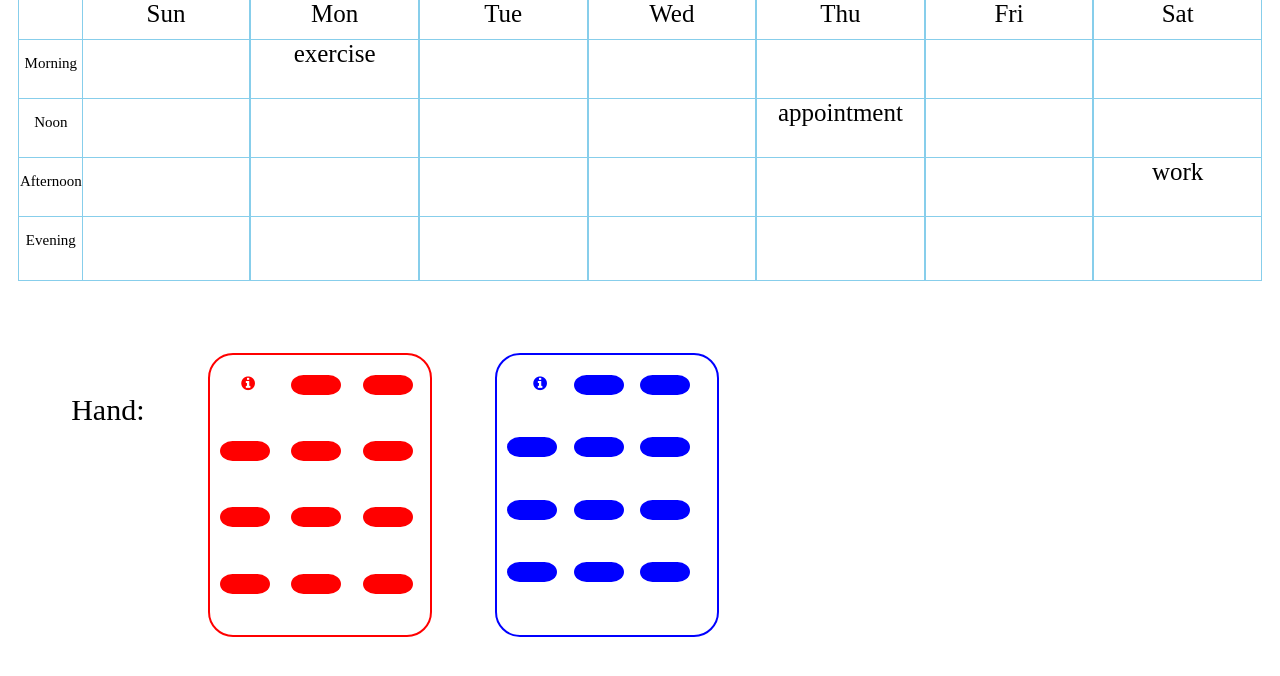
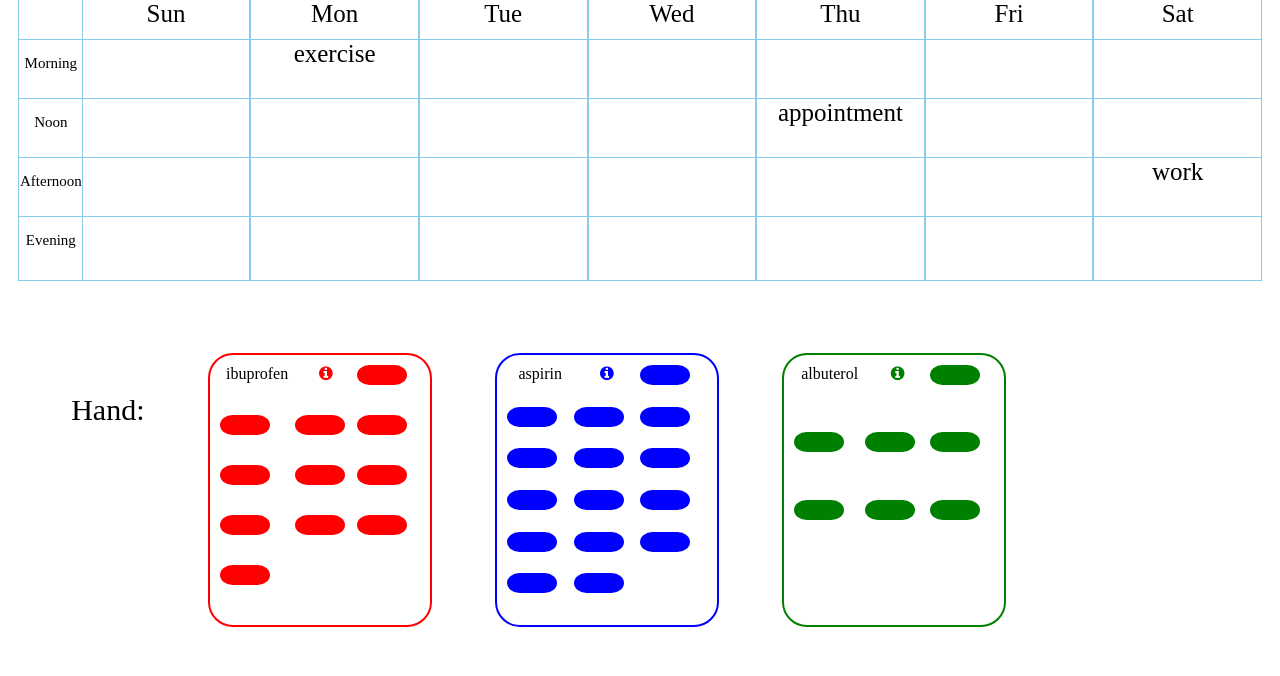
Before and after one commit to josephkim583/Medication_Sorting_Game, a Flask app: page / in a window 1280 px wide. Shown: the part 91-767 px from the top of the page. Run offline with Flask 2, Linux system fonts and the light colour scheme; some libraries are stand-ins or nearby versions.

Commit message:
Made UI works with upto 4 types of medications

```diff
--- a/application.py
+++ b/application.py
@@ -22,11 +22,18 @@
         print(request.get_json()["message"])
         return "OK", 200
 
+@app.route("/action")
+def action():
+    action = [{"name":"sayText", "args":["hello", "world"]}, {"name":"pointAt", "args":["wednesday morning", "red medicine"]}]
+    return jsonify(action)
+
 @app.route("/")
 def index():
-    events = [{"name": "exercise", "day": "Mon", "time":"M"}, {"name":"appointment", "day":"Thu", "time":"N"},
-                {"name":"work", "day":"Sat","time":"A"}]
-    return render_template("index.html", events=events)
+    events = [{"name": "exercise", "day": "mon", "time":"1"}, {"name":"appointment", "day":"thu", "time":"2"},
+                {"name":"work", "day":"sat","time":"3"}]
+    medications = [{"name":"ibuprofen", "color":"red", "number":"11"}, {"name":"aspirin", "color":"blue", "number":"15"},
+    {"name":"albuterol", "color":"green", "number":"7"}]
+    return render_template("index.html", events=events, medications=medications)
 
 if __name__ == "__main__":
     app.run(debug=True)
--- a/static/css/medication.css
+++ b/static/css/medication.css
@@ -1,8 +1,3 @@
-.everything{
-    display: grid;
-    grid-template-columns: 2fr 2fr;
-    grid-template-areas: "red blue";
-}
 #grid-container {
     display: grid;
     grid-template-columns: 0.5fr 2fr 2fr 2fr 2fr 2fr 2fr 2fr;
@@ -41,10 +36,18 @@
 }
 
 .container {
-    width: 100%;
-    height: 50px;
-    margin: auto;
+    float: left;
+    display: grid;
+    grid-template-columns: auto auto auto ;
+    grid-template-rows: auto auto auto auto;
+    width: 200px;
+    height: 250px;
+    text-align: center;
+    /* color: red; */
+    margin-right: 5%;
     padding: 10px;
+    padding-top: 10px;
+    border-radius: 25px;
 }
 
 .time{
@@ -53,69 +56,8 @@
     font-size: 10px;
 }
 
-.red {
-    width: 30%;
-    height: 100px;
-    float: left;
-    background: red;
-    margin-left: 20%;
-    font-size: 50px;
-    text-align: center;
-
-}
-.blue {
-    width: 30%;
-    height: 100px;
-    float: left;
-    background: blue;
-    margin-right: 20%;
-    font-size: 50px;
-    text-align: center;
-}
-
-.red_container{
-    float: left;
-    display: grid;
-    grid-template-columns: auto auto auto ;
-    grid-template-rows: auto auto auto auto;
-    grid-gap: 15px;
-    width: 200px;
-    height: 250px;
-    text-align: center;
-    color: red;
-    margin-right: 5%;
-    padding: 10px;
-    padding-top: 20px;
-    border-radius: 25px;
-    border: 2px solid red;
-}
-
-.red_med {
-    background-color: red;
-    height: 20px;
-    width: 50px;
-    border-radius: 25%/50%;
-}
-
-.blue_container{
-    float: left;
-    /* float: right; */
-    display: grid;
-    grid-template-columns: auto auto auto;
-    grid-template-rows: auto auto auto auto;
-    width: 200px;
-    height: 250px;
-    text-align: center;
-    color: blue;
-    margin-right: 20%;
-    padding: 10px;
-    padding-top: 20px;
-    border-radius: 25px;
-    border: 2px solid blue;
-}
-
-.blue_med {
-    background-color: blue;
+.med {
+    /* float: left; */
     height: 20px;
     width: 50px;
     border-radius: 25%/50%;
@@ -132,10 +74,6 @@
     text-align: center;
   }
 
-/* #med-area {
-    display: flex;
-} */
-
 #med {
     display: inline-block;
 }
--- a/static/js/medication.js
+++ b/static/js/medication.js
@@ -1,5 +1,5 @@
 var my_hand = {"count": 0, "color": "none", "name":"none"};
-var medicine_count = {"red": 11, "blue": 11};
+var color_mapping = {};
 var calendar_count = {"mon1": 0, "mon2": 0, "mon3": 0, "mon4": 0, "tue1": 0, "tue2": 0, "tue3": 0, "tue4": 0,
 "wed1": 0, "wed2": 0, "wed3": 0, "wed4": 0, "thu1": 0, "thu2": 0, "thu3": 0, "thu4": 0,
 "fri1": 0, "fri2": 0, "fri3": 0, "fri4": 0, "sat1": 0, "sat2": 0, "sat3": 0, "sat4": 0,
@@ -9,13 +9,46 @@
 "sat":"Saturday", "sun":"Sunday"};
 
 function populate_events(event) {
-    var div = document.getElementById(event.day + "-" + event.time);
+    var div = document.getElementById(event.day + event.time);
     while (div.lastChild) {
         div.removeChild(div.lastChild);
     }
     var span = document.createElement("span");
     span.innerHTML = event.name;
     div.appendChild(span);
+}
+
+function make_container(name, color, number) {
+    color_mapping[color] = {"name":name, "number":number};
+    console.log(color_mapping);
+
+    var container = document.createElement("div");
+    container.id = color + "_container";
+    container.classList.add("container");
+    container.setAttribute("onclick", "container_click(this.id);");
+    container.style.border = "2px solid " + color;
+    document.getElementById("med-area").appendChild(container);
+
+    var span = document.createElement("span");
+    container.appendChild(span);
+    span.innerHTML = name;
+
+    var info = document.createElement("i");
+    info.id = color + "_instruction";
+    info.style.color = color;
+    info.classList.add("fa");
+    info.classList.add("fa-info-circle");
+    info.setAttribute("onclick", "instruction(this.id);");
+    container.appendChild(info);
+
+    for (var i = 0; i < number; i++) {
+        var med = document.createElement("div");
+        med.id = "" + color + (i+1);
+        med.classList.add("med");
+        med.setAttribute("onclick", "med_click(this.id); event.stopPropagation();");
+        med.style.backgroundColor = color;
+        container.appendChild(med);
+    }
 }
 
 function send_action(action) {
@@ -43,21 +76,18 @@
 
             my_hand["count"] = 0;
             // my_hand["type"] = "none";
-            send_action("(add_to_grid " + hand_color + " " + day_mapping[pos_id.substring(0,3)] + " " + time_mapping[pos_id.slice(-1)]) + ")";
+            send_action("(add_to_grid " + color_mapping[hand_color]["name"] + " " + day_mapping[pos_id.substring(0,3)] + " " + time_mapping[pos_id.slice(-1)]) + ")";
         }
         else {
-            send_action("(add_to_grid " + hand_color + " " + day_mapping[pos_id.substring(0,3)] + " " + time_mapping[pos_id.slice(-1)]) + ")";
+            send_action("(add_to_grid " + color_mapping[hand_color]["name"] + " " + day_mapping[pos_id.substring(0,3)] + " " + time_mapping[pos_id.slice(-1)]) + ")";
             send_action("empty hand");
         }
 
     }
 
-function red_instruction(){
-    send_action("red-instruction");
-}
-
-function blue_instruction(){
-    send_action("blue-instruction");
+function instruction(instruction_id){
+    var color = instruction_id.split("_")[0];
+    send_action("(request-instructions " + color_mapping[color]["name"] + ")");
 }
 
 function med_click(med_id) {
@@ -65,26 +95,26 @@
     var color = med_id.match(/[A-Za-z]+/g);
     var med = $("#"+med_id);
     console.log(med_id);
-    // console.log(pill);
 
     if (hand_val == 1) {
         if (med.parent().parent().attr("id") == "med-area") {
-            send_action("(remove_from_container " + color + " )");
+            send_action("(remove_from_container " + color_mapping[color]["name"] + " )");
         } else if (med.parent().parent().attr("id") == "grid-container") {
             var calId = med.parent().attr("id");
-            send_action("(remove_from_grid " + color + " " + day_mapping[calId.substring(0,3)] + " " + time_mapping[calId.slice(-1)]) + ")";
+            send_action("(remove_from_grid " + color_mapping[color]["name"] + " " + day_mapping[calId.substring(0,3)] + " " + time_mapping[calId.slice(-1)]) + ")";
         }
         send_action("hand is full");
     }
     else {
         if (med.parent().parent().attr("id") == "med-area") {
-            medicine_count[color] -= 1;
-            send_action("(remove_from_container " + color + " )");
+            color_mapping[color]["number"] -= 1;
+            console.log(color_mapping[color]["number"]);
+            send_action("(remove_from_container " + color_mapping[color]["name"] + ")");
         }
         else if (med.parent().parent().attr("id") == "grid-container") {
             var calId = med.parent().attr("id");
             calendar_count[calId] -= 1;
-            send_action("(remove_from_grid " + color + " " + day_mapping[calId.substring(0,3)] + " " + time_mapping[calId.slice(-1)]) + ")";
+            send_action("(remove_from_grid " + color_mapping[color]["name"] + " " + day_mapping[calId.substring(0,3)] + " " + time_mapping[calId.slice(-1)]) + ")";
         }
         med.appendTo("#med");
         my_hand["count"] = 1;
@@ -96,22 +126,36 @@
     var hand_val = my_hand["count"];
     var containerColor = container_id.split("_")[0];
     if (medicine_count[containerColor] == 0) {
-        send_action(containerColor + "container empty");
+        send_action("(remove_from_container " + color_mapping[containerColor]["name"] + ")");
+        send_action(color_mapping[containerColor]["name"] + " container empty");
     } else if (hand_val == 1) {
         var med = document.getElementById("med").firstChild;
         var medColor = med.id.match(/[A-Za-z]+/g);
         if (medColor == containerColor) {
             document.getElementById(containerColor + "_container").appendChild(med);
             my_hand["count"] = 0;
-            medicine_count[containerColor] += 1;
-            send_action("return blue pill to bottle");
-        } else {
-            send_action("return blue pill to wrong bottle");
+            color_mapping[containerColor]["number"] += 1;
         }
-    } else {
-        send_action("no pill to return");
     }
 }
 
-var json = {"day" : { "Sun": { "1": { "red" : 0, "blue" : 0 } , "2": { "red" : 0, "blue" : 0 } , "3": { "red" : 0, "blue" : 0 } , "4": { "red" : 0, "blue" : 0 } } , "Mon": { "1": { "red" : 0, "blue" : 0 } , "2": { "red" : 0, "blue" : 0 } , "3": { "red" : 0, "blue" : 0 } , "4": { "red" : 0, "blue" : 0 } } , "Tues": { "1": { "red" : 0, "blue" : 0 } , "2": { "red" : 0, "blue" : 0 } , "3": { "red" : 0, "blue" : 0 } , "4": { "red" : 0, "blue" : 0 } } , "Wed": { "1": { "red" : 0, "blue" : 0 } , "2": { "red" : 0, "blue" : 0 } , "3": { "red" : 0, "blue" : 0 } , "4": { "red" : 0, "blue" : 0 } } , "Thurs": { "1": { "red" : 0, "blue" : 0 } , "2": { "red" : 0, "blue" : 0 } , "3": { "red" : 0, "blue" : 0 } , "4": { "red" : 0, "blue" : 0 } } , "Fri": { "1": { "red" : 0, "blue" : 0 } , "2": { "red" : 0, "blue" : 0 } , "3": { "red" : 0, "blue" : 0 } , "4": { "red" : 0, "blue" : 0 } } , "Sat": { "1": { "red" : 0, "blue" : 0 } , "2": { "red" : 0, "blue" : 0 } , "3": { "red" : 0, "blue" : 0 } , "4": { "red" : 0, "blue" : 0 } } } }
+// function doAction(action) {
+//     if (action["name"] == "sayText") {
+//         action["args"].forEach(function(arg) {
+//             alert(arg);
+//         })
+//     }
+// }
+
+fetch("/action")
+    .then(function(response) {
+        return response.json();
+    })
+    // do something with json
+    .then(function(actionList) {
+        console.log(actionList);
+        // actionList.forEach(doAction);
+    });
+
+// var json = {"day" : { "Sun": { "1": { "red" : 0, "blue" : 0 } , "2": { "red" : 0, "blue" : 0 } , "3": { "red" : 0, "blue" : 0 } , "4": { "red" : 0, "blue" : 0 } } , "Mon": { "1": { "red" : 0, "blue" : 0 } , "2": { "red" : 0, "blue" : 0 } , "3": { "red" : 0, "blue" : 0 } , "4": { "red" : 0, "blue" : 0 } } , "Tues": { "1": { "red" : 0, "blue" : 0 } , "2": { "red" : 0, "blue" : 0 } , "3": { "red" : 0, "blue" : 0 } , "4": { "red" : 0, "blue" : 0 } } , "Wed": { "1": { "red" : 0, "blue" : 0 } , "2": { "red" : 0, "blue" : 0 } , "3": { "red" : 0, "blue" : 0 } , "4": { "red" : 0, "blue" : 0 } } , "Thurs": { "1": { "red" : 0, "blue" : 0 } , "2": { "red" : 0, "blue" : 0 } , "3": { "red" : 0, "blue" : 0 } , "4": { "red" : 0, "blue" : 0 } } , "Fri": { "1": { "red" : 0, "blue" : 0 } , "2": { "red" : 0, "blue" : 0 } , "3": { "red" : 0, "blue" : 0 } , "4": { "red" : 0, "blue" : 0 } } , "Sat": { "1": { "red" : 0, "blue" : 0 } , "2": { "red" : 0, "blue" : 0 } , "3": { "red" : 0, "blue" : 0 } , "4": { "red" : 0, "blue" : 0 } } } }
 // console.log(json["day"]["Sun"]["1"]["red"]);
--- a/templates/index.html
+++ b/templates/index.html
@@ -134,8 +134,8 @@
                 <p>Hand:</p>
                 <div id="med"></div>
             </div>
-            <div  class="red_container" id = "red_container" onclick= "container_click(this.id)">
-                <i class="fa fa-info-circle" onClick = "red_instruction()"></i>
+            <!-- <div  class="red_container" id = "red_container" onclick= "container_click(this.id);">
+                <i class="fa fa-info-circle" id="red_instruction" onclick = "instruction(this.id);"></i>
                 <div class="red_med" id="red1" onclick="med_click(this.id); event.stopPropagation();"></div>
                 <div class="red_med" id="red2" onclick="med_click(this.id); event.stopPropagation();"></div>
                 <div class="red_med" id="red3" onclick="med_click(this.id); event.stopPropagation();"></div>
@@ -148,8 +148,8 @@
                 <div class="red_med" id="red10" onclick="med_click(this.id); event.stopPropagation();"></div>
                 <div class="red_med" id="red11" onclick="med_click(this.id); event.stopPropagation();"></div>
             </div>
-            <div class="blue_container" id = "blue_container" onclick="container_click(this.id)">
-                <i class="fa fa-info-circle" onClick = "blue_instruction()"></i>
+            <div class="blue_container" id = "blue_container" onclick="container_click(this.id);">
+                <i class="fa fa-info-circle" id="blue_instruction" onclick = "instruction(this.id);"></i>
                 <div class="blue_med" id="blue1" onclick="med_click(this.id); event.stopPropagation();"></div>
                 <div class="blue_med" id="blue2" onclick="med_click(this.id); event.stopPropagation();"></div>
                 <div class="blue_med" id="blue3" onclick="med_click(this.id); event.stopPropagation();"></div>
@@ -161,21 +161,21 @@
                 <div class="blue_med" id="blue9" onclick="med_click(this.id); event.stopPropagation();"></div>
                 <div class="blue_med" id="blue10" onclick="med_click(this.id); event.stopPropagation();"></div>
                 <div class="blue_med" id="blue11" onclick="med_click(this.id); event.stopPropagation();"></div>
-            </div>
+            </div> -->
         </div>
-
-
-
-        <!-- <p>Hand: </p>
-        <div class = "container">
-            <div class = "left">Red Bottle:</div>
-            <div class = "right"> Value</div>
-        </div> -->
 
         <script type="text/javascript" src="/static/js/medication.js" ></script>
         <script type="text/javascript">
             var events = JSON.parse('{{ events | tojson | safe }}');
             events.forEach(populate_events);
+
+            var medications = JSON.parse('{{ medications | tojson | safe }}');
+            medications.forEach(function(medication) {
+                var name = medication["name"];
+                var color = medication["color"];
+                var number = parseInt(medication["number"]);
+                make_container(name, color, number);
+            });
         </script>
     </body>
 </html>
```
Also changed, not shown: other parts of templates/index.html (+28 -28 lines).
